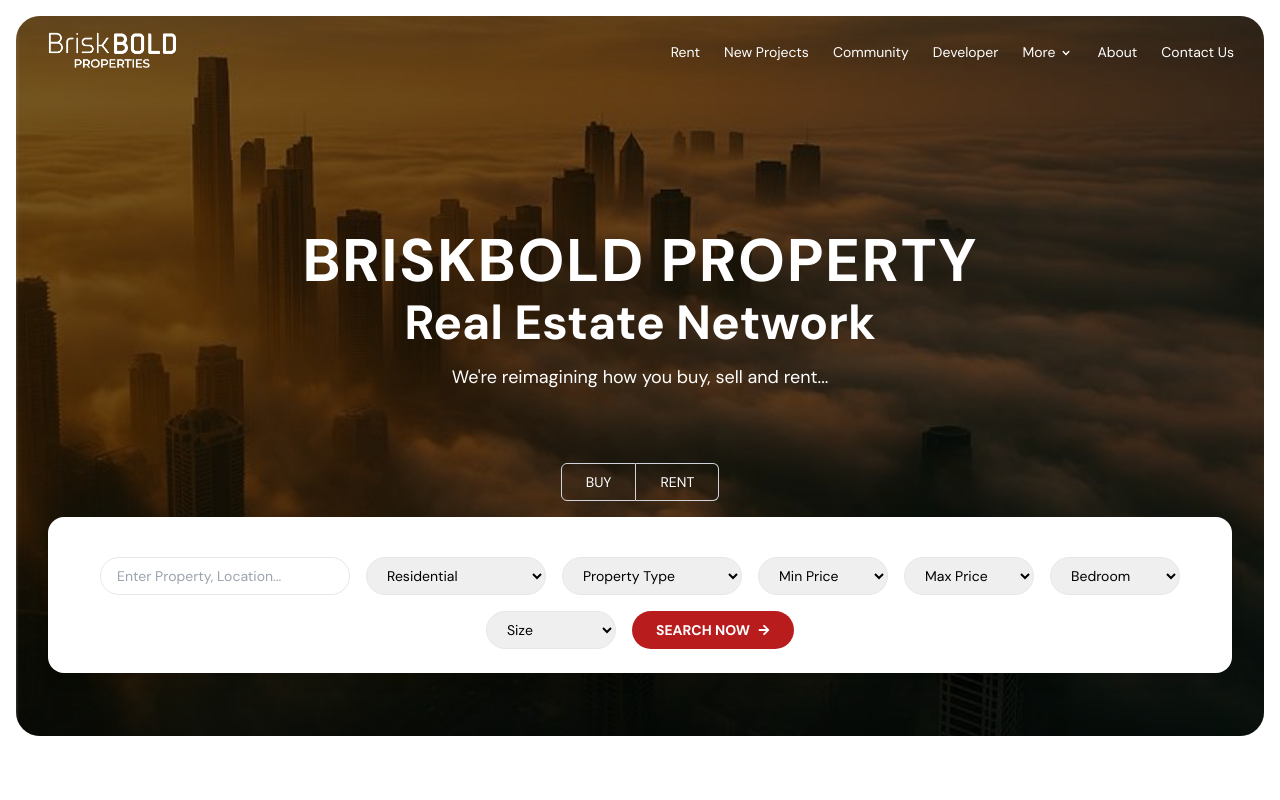
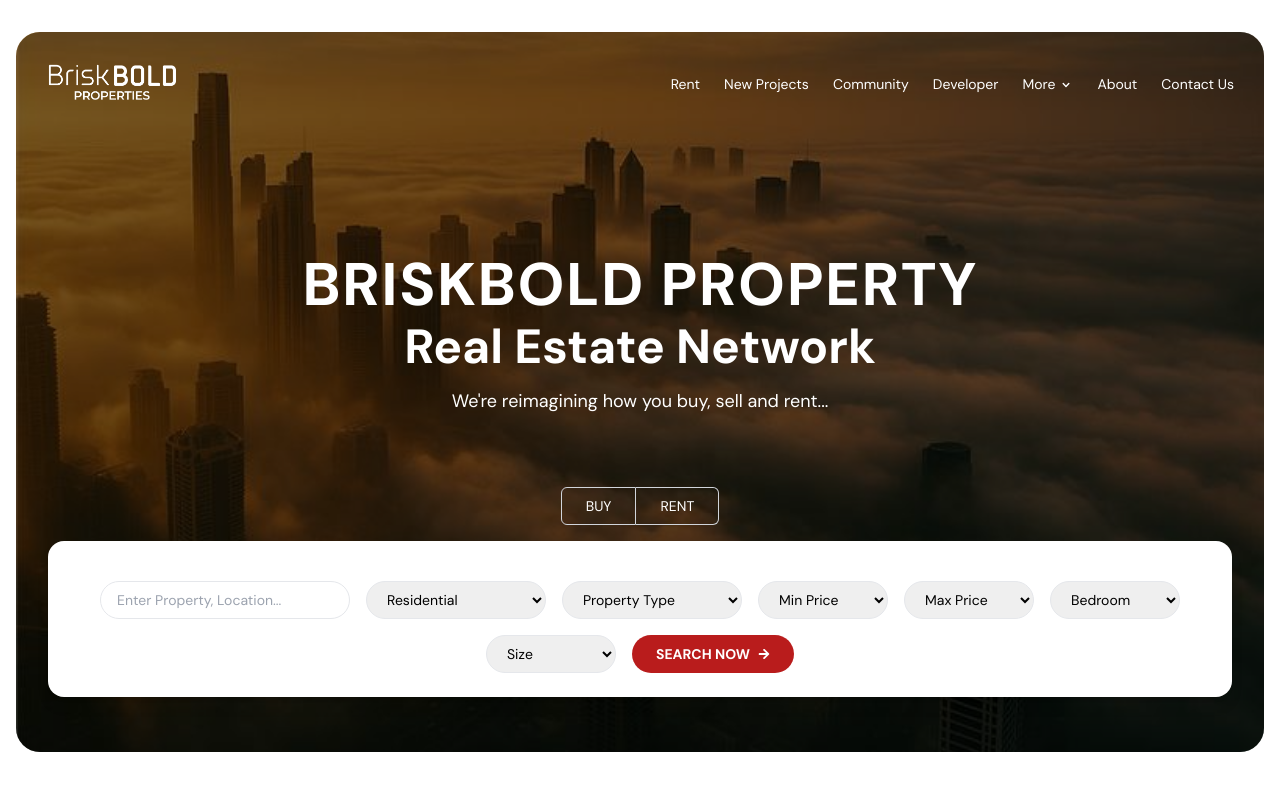
Before and after one commit to usmanashrafsiddiqi/BBP-MERN-WEBSITE, a React (Vite) app in the folder frontend/: page / in a window 1280 px wide. Shown: the top 800 px of the page. Built offline with nearby package versions, Linux system fonts and the light colour scheme.

Commit message:
transperent navbar

```diff
--- a/frontend/src/components/Navbar.jsx
+++ b/frontend/src/components/Navbar.jsx
@@ -12,7 +12,8 @@
   };
 
   return (
-    <nav className="w-full z-[9999] px-6 py-4 relative">
+    <nav className="w-full z-[9999] px-6 py-4 mt-2 md:mt-4 relative">
+
       <div className="w-[99%] max-w-[99%] mx-auto flex items-center justify-between">
         {/* Logo */}
         <Link to="/">
--- a/frontend/src/index.css
+++ b/frontend/src/index.css
@@ -5,6 +5,7 @@
 
 body {
   @apply font-dmsans;
+  padding-top: 1rem;
 }
 
 /* tailwind.css or globals.css */
```
